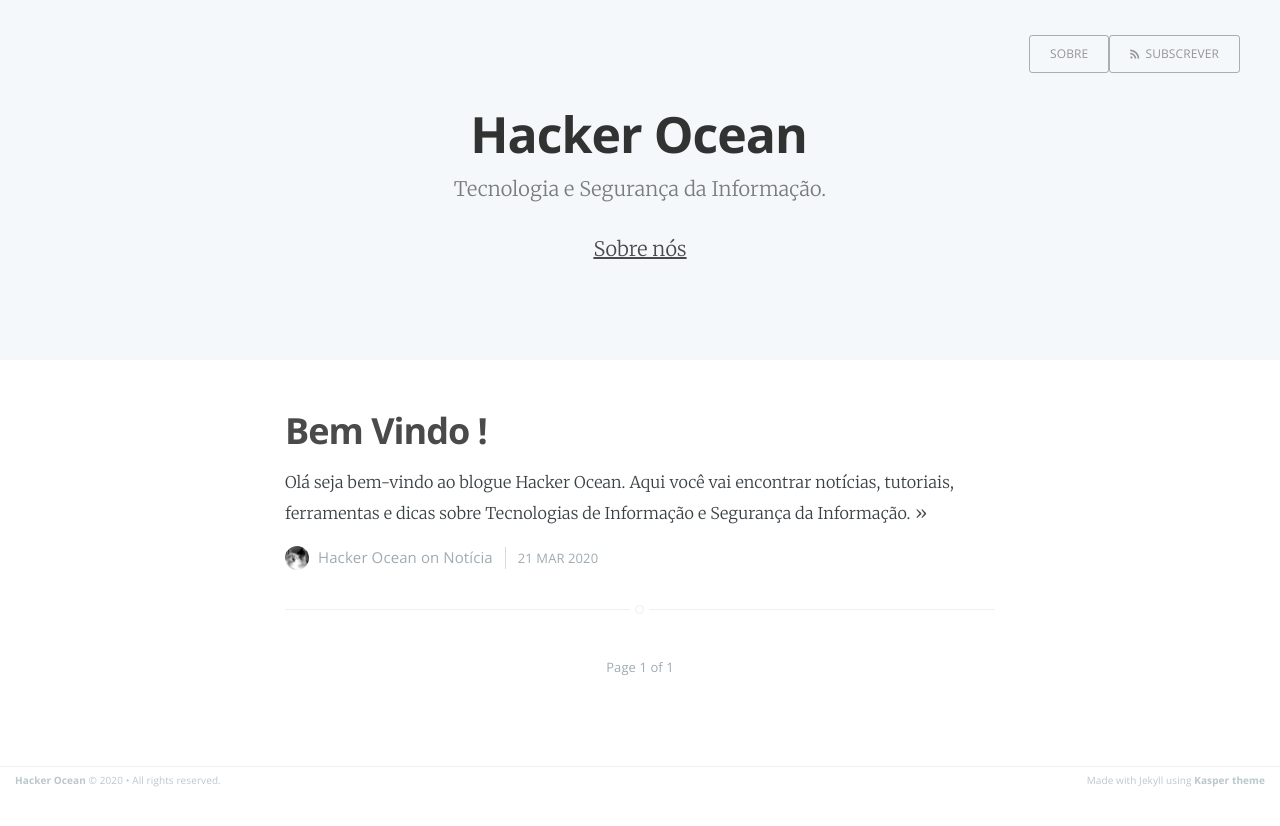
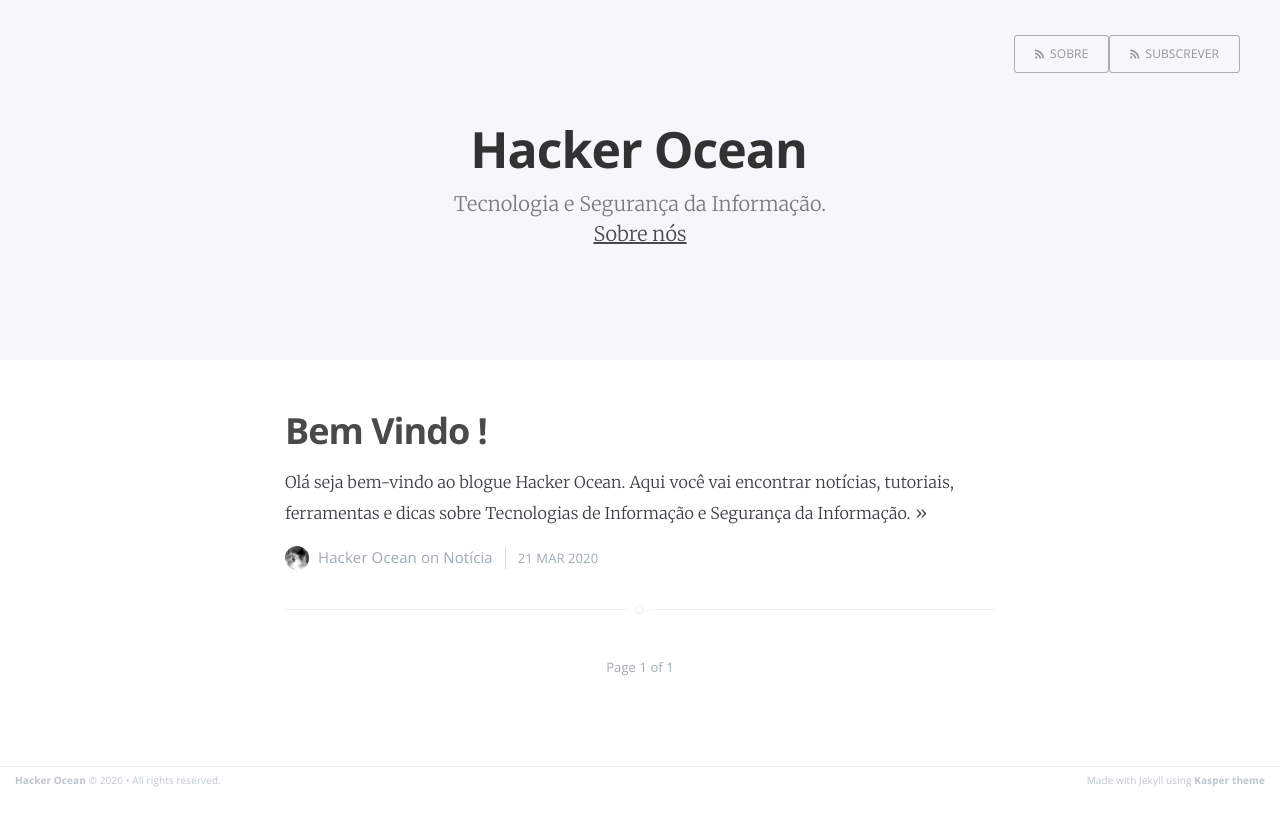
Before and after one commit to hackerocean/hackerocean.github.io, a Jekyll site: the page built from index.html, in a window 1280 px wide. Shown: the top 826 px of the page. Built offline with Jekyll 4.4.1, drawn with Linux system fonts in a browser that asks for light colours; the list of posts is cut into pages by our own code.

Commit message:
Update index.html

```diff
--- a/index.html
+++ b/index.html
@@ -13,14 +13,14 @@
                 </a>
             {% endif %}
         <a class="subscribe-button icon-feed" href="{{ site.baseurl }}feed.xml">Subscrever</a>
-        <a class="subscribe-button icon-search" href="{{ site.baseurl }}{{ page.about }}">Sobre</a>
+        <a class="subscribe-button icon-feed" href="{{ site.baseurl }}{{ page.about }}">Sobre</a>
     </nav>
     <div class="vertical">
         <div class="main-header-content inner">
             <h1 class="page-title">{{ site.name }}</h1>
             <h2 class="page-description">
                 {% if site.description %} {{ site.description }}. {% endif %}
-                {% if page.about %} <br/><a href='{{ site.baseurl }}{{ page.about }}'> <br/>Sobre nós </a> {% endif %}
+                {% if page.about %} <br/><a href='{{ site.baseurl }}{{ page.about }}'> Sobre nós </a> {% endif %}
             </h2>
         </div>
     </div>
```
